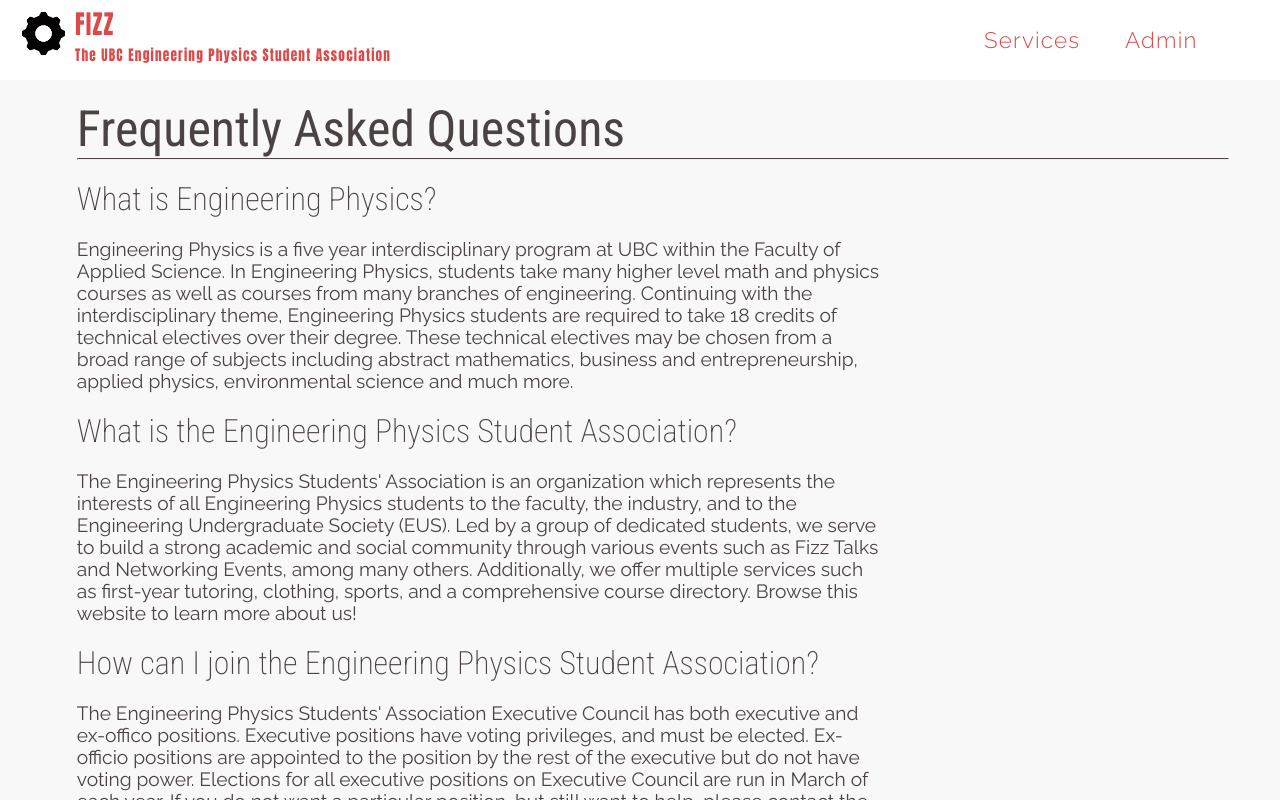
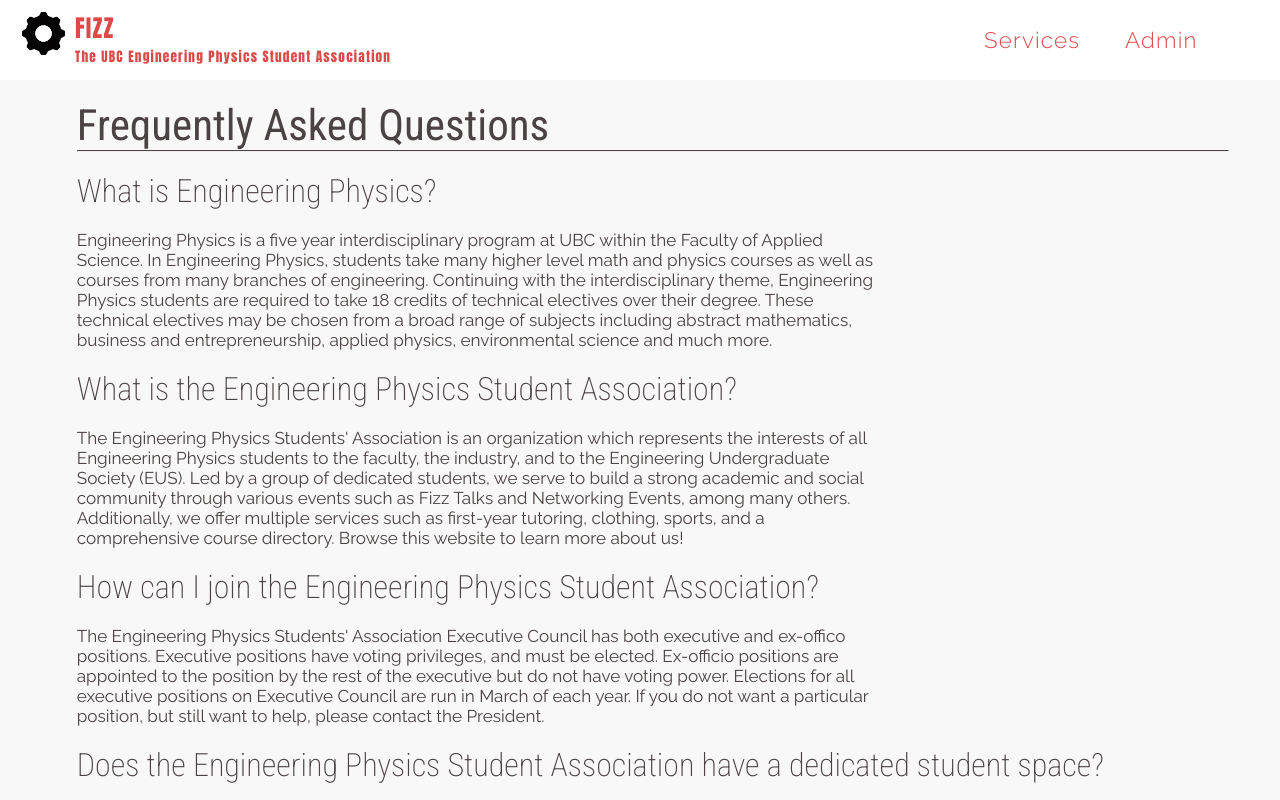
Before and after one commit to ubcengfizz/ubcfizz.ca-website, a React (Create React App) app: page /faq in a window 1280 px wide. Shown: the top 800 px of the page. Built offline with nearby package versions, Linux system fonts and the light colour scheme; what react-stack-grid would draw is missing.

Commit message:
Changed font size in FAQ page and changed logo in navbar

```diff
--- a/src/Components/Navigation/NavBar.css
+++ b/src/Components/Navigation/NavBar.css
@@ -182,21 +182,15 @@ opacity: 1;
   float: left;
   display: inline;
   margin-right: 10px;
-
 }
 
 #title {
   float: left;
   display: inline;
+  position: relative;
+  top: -2px;
+}
 
-  -webkit-transform: scale(1, 1.1);
-
-      -ms-transform: scale(1, 1.1);
-
-          transform: scale(1, 1.1);
-  position: relative;
-  top: -5px;
-}
 
 /* Navlink Styles */
 
--- a/src/Components/Navigation/NavBar.js
+++ b/src/Components/Navigation/NavBar.js
@@ -21,14 +21,14 @@ class NavBar extends Component {
     drawerToggleClickHandler = () => {
         this.setState(
             (prevState) => {
-        return {sideDrawerOpen: !prevState.sideDrawerOpen};
+                return { sideDrawerOpen: !prevState.sideDrawerOpen };
             }
         );
     };
 
     backdropClickHandler = () => {
         return this.setState(
-      {sideDrawerOpen: false,}
+            { sideDrawerOpen: false, }
         );
     };
 
@@ -37,16 +37,16 @@ render() {
         let backdrop;
 
         if (this.state.sideDrawerOpen) {
-    backdrop = <Backdrop click={this.backdropClickHandler}/>;
+            backdrop = <Backdrop click={this.backdropClickHandler} />;
         }
 
         return (
-    <div  style={{height: '100%'}}>
-  <Router style={{height: '100%'}} basename={process.env.PUBLIC_URL}>
+            <div style={{ height: '100%' }}>
+                <Router style={{ height: '100%' }} basename={process.env.PUBLIC_URL}>
 
                     <ScrollToTop>
 
-      <SideDrawer show={this.state.sideDrawerOpen}/>
+                        <SideDrawer show={this.state.sideDrawerOpen} />
                         {backdrop}
 
                         <div id="outer-container">
@@ -54,12 +54,12 @@ render() {
                             <nav className="nav-bar">
 
                                 <div>
-              <DrawerToggleButton click={this.drawerToggleClickHandler}/>
+                                    <DrawerToggleButton click={this.drawerToggleClickHandler} />
                                 </div>
 
-          <NavLink to="/" className="menu-link inactive" exact  activeClassName="active-logo">
+                                <NavLink to="/" className="menu-link inactive" exact activeClassName="active-logo">
                                     <div id="menu-left">
-          <img alt="cog" id="cog" src={logo}/>
+                                        <img alt="cog" id="cog" src={logo} />
                                         <div id="title">
                                             <h2>FIZZ</h2>
                                             <h5>The UBC Engineering Physics Student Association</h5>
@@ -67,7 +67,7 @@ render() {
                                     </div>
                                 </NavLink>
 
-           <div class="spacer"/>
+                                <div className="spacer" />
 
                                 <ul id="menu-list">
                                     <li className="menu-list-item">
@@ -99,36 +99,36 @@ render() {
                             <div id="route-container">
                                 <Route path="/" exact strict render={
                                     () => {
-            return ( <div>
-              <About/>
-              <Footer/>
-            </div>
-
-            );
-          }
-        }/>
-
-        <Route path="/executives" exact strict render={
-          () => {
-            return ( <div>
-              <FizzExecs/>
-              <Footer/>
-            </div>
-
-            );
-          }
-        }/>
-
-        <Route path="/faq" exact strict render={
-          () => {
-            return ( <div>
-              <FAQ/>
+                                        return (<div>
+                                            <About />
                                             <Footer />
                                         </div>
 
                                         );
                                     }
-        }/>
+                                } />
+
+                                <Route path="/executives" exact strict render={
+                                    () => {
+                                        return (<div>
+                                            <FizzExecs />
+                                            <Footer />
+                                        </div>
+
+                                        );
+                                    }
+                                } />
+
+                                <Route path="/faq" exact strict render={
+                                    () => {
+                                        return (<div>
+                                            <FAQ />
+                                            <Footer />
+                                        </div>
+
+                                        );
+                                    }
+                                } />
 
                             </div>
                         </div>
--- a/src/Components/Services/FAQ/FAQ.css
+++ b/src/Components/Services/FAQ/FAQ.css
@@ -19,8 +19,6 @@
   margin-left: 6%;
   top: 50px;
   color: #4B4343;
-
-
 }
 
 .component-header {
@@ -30,7 +28,7 @@
 
 
 hr {
-border-top: 1px solid #4B4343;
+  border-top: 1px solid #4B4343;
 }
 
 /** Question Styles **/
@@ -49,11 +47,11 @@ border-top: 1px solid #4B4343;
   width: 70%;
   margin-top: 20px;
   font-family: 'Raleway';
-  font-size: 1.2em;
+  font-size: 1.07em;
 }
 
 .component-title {
-  font-size: 1.3em;
+  font-size: 1.12em;
 }
 
 .qa {
--- a/src/Components/Services/FAQ/FAQ.js
+++ b/src/Components/Services/FAQ/FAQ.js
@@ -15,7 +15,7 @@ class FAQ extends Component {
                 <div className="text">
                     <div className="component-header">
                         <div className="component-title">Frequently Asked Questions</div>
-            <hr id="line"/>
+                        <hr id="line" />
                     </div>
 
                     <div className="qa">
```
Also changed, not shown: src/App.js (+7 -9 lines), src/index.css (line endings or trailing spaces), src/logo.svg (deleted), 1 other file (tests, documents, lock files or other folders). Lines whose indentation alone changed are shown as unchanged.
